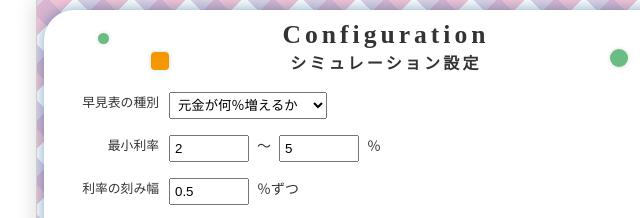
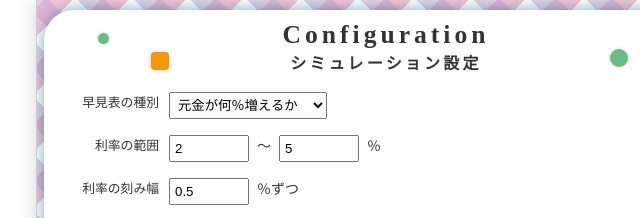
Before and after one commit to wotabann/fire, a plain HTML site: page interest/index.html in a window 1280 px wide. Shown: the top 218 px of the page, 254-894 px from the left. Drawn offline with nearby package versions, Linux system fonts and the light colour scheme; a web font is replaced by a local one.

Commit message:
Add files via upload

```diff
--- a/interest/index.html
+++ b/interest/index.html
@@ -61,7 +61,7 @@
                             </select>
                         </div>
                         <div class="form configuration-rate">
-                            <label for="configuration-form-rate">最小利率</label>
+                            <label for="configuration-form-rate">利率の範囲</label>
                             <input type="number" step="0.01" id="configuration-form-rate-min">～
                             <input type="number" step="0.01" id="configuration-form-rate-max">％
                         </div>
```
